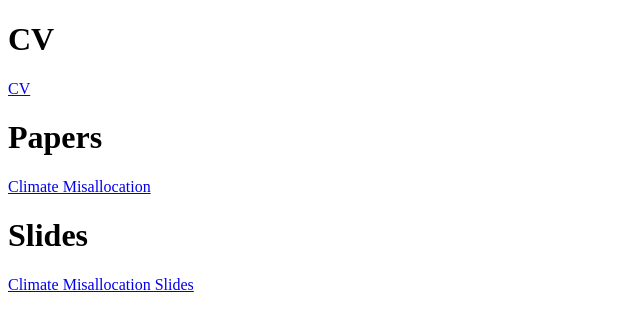
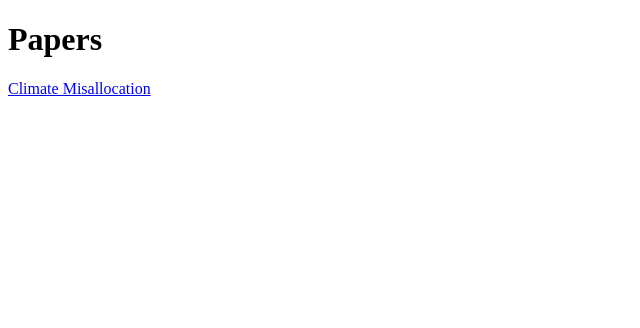
Before and after one commit to ltz567/papers, a plain HTML site: page index.html in a window 1280 px wide. Shown: the whole page, without its empty margins (0-640 px from the left). Drawn offline with Linux system fonts and the light colour scheme.

Commit message:
Update index.html

```diff
--- a/index.html
+++ b/index.html
@@ -1,17 +1,11 @@
 <!DOCTYPE html>
 <html>
 <body>
-  <h1>CV</h1>
-  <p>
-  <a href="Tianzi_CV.pdf" target="_blank">CV</a>
-</p>
+
 <h1>Papers</h1>
   <p>
   <a href="climate_allocation.pdf" target="_blank">Climate Misallocation</a>
 </p>
-  <h1>Slides</h1>
-  <p>
-  <a href="climate_allocation_slides.pdf" target="_blank">Climate Misallocation Slides</a>
-</p>
+
 </body>
 </html>
```
